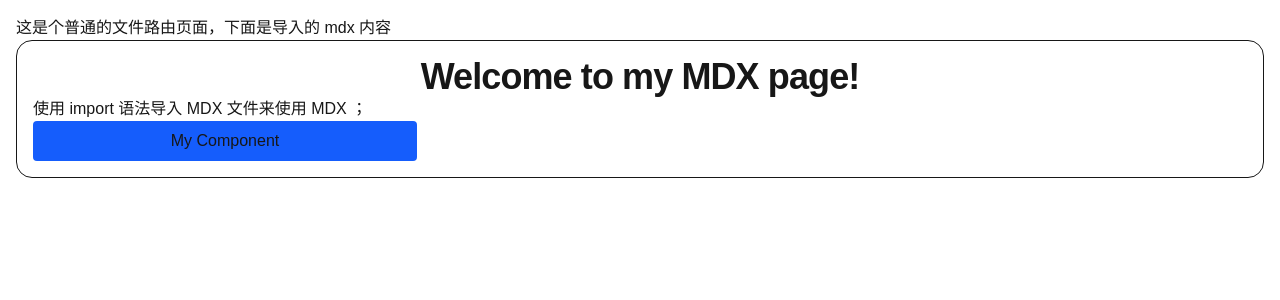
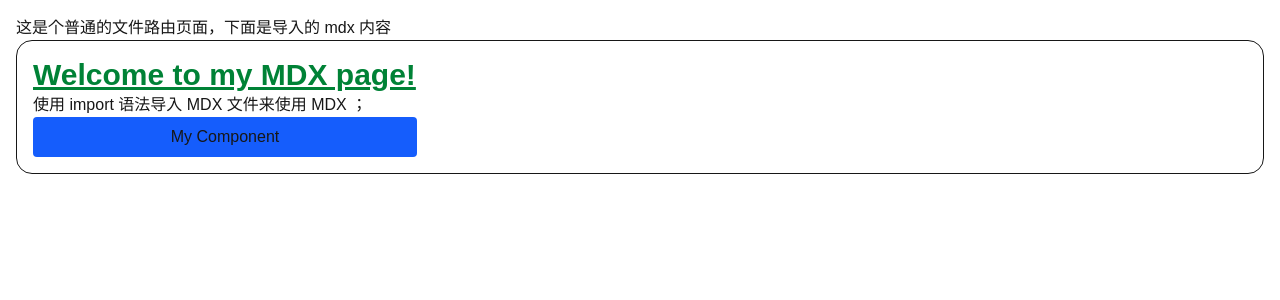
Before and after one commit to lur913/nextjs-base, a Next.js app: page /import in a window 1280 px wide. Shown: the top 300 px of the page. Built offline with nearby package versions, Linux system fonts and the light colour scheme.

Commit message:
尝试了共享布局

```diff
--- a/src/app/import/page.tsx
+++ b/src/app/import/page.tsx
@@ -1,13 +1,19 @@
 import Welcome from "@/content/welcome.mdx";
+
+function CustomH1({ children }: { children: React.ReactNode }) {
+  return <h1 className="text-3xl font-bold text-green-700 underline">{children}</h1>;
+}
+
+const overrideComponents = {
+  h1: CustomH1,
+};
 
 export default function Page() {
   return (
     <div className="p-4">
-      <div>
-        这是个普通的文件路由页面，下面是导入的 mdx 内容
-      </div>
+      <div>这是个普通的文件路由页面，下面是导入的 mdx 内容</div>
       <div className="border rounded-2xl p-4">
-        <Welcome />
+        <Welcome components={overrideComponents}/>
       </div>
     </div>
   );
--- /dev/null
+++ b/src/app/mdx/layout.tsx
@@ -0,0 +1,4 @@
+export default function MdxLayout({ children }: { children: React.ReactNode }) {
+  // Create any shared layout or styles here
+  return <div className="text-blue-600 max-w-3xl mx-auto">{children}</div>
+}
```
Also changed, not shown: 1 other file (tests, documents, lock files or other folders).
